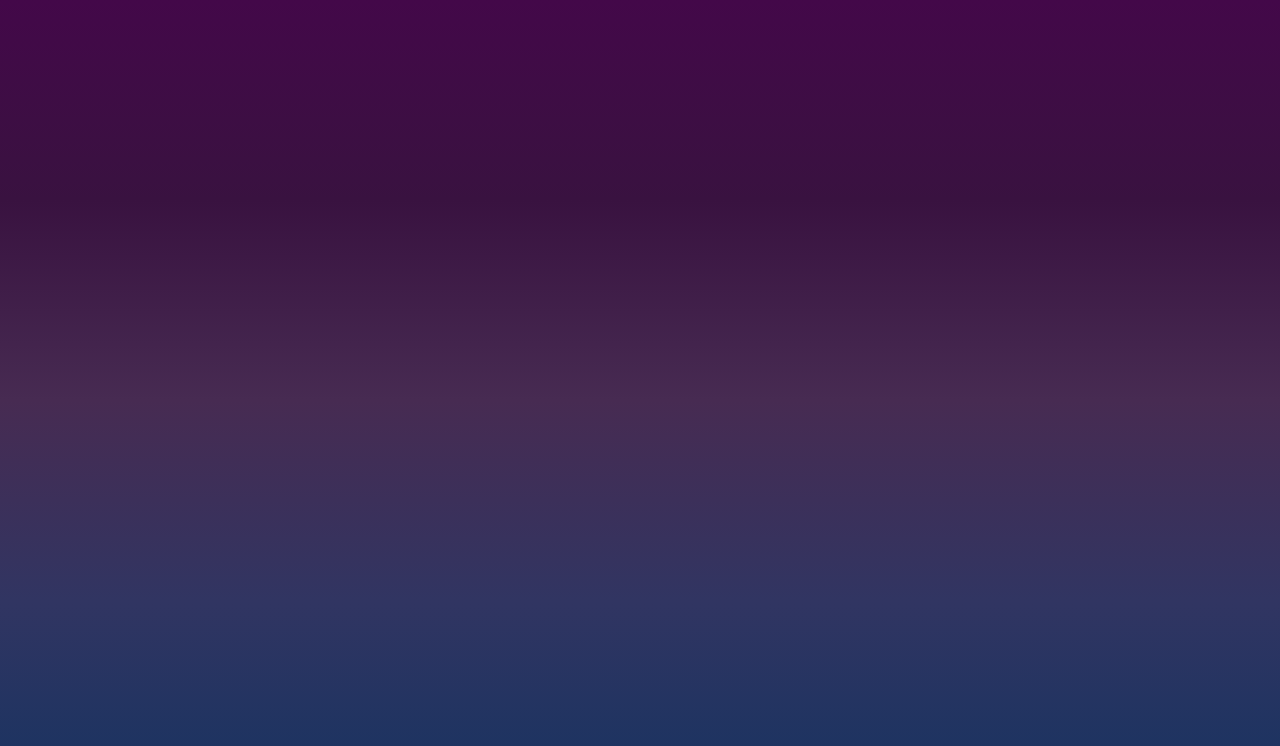
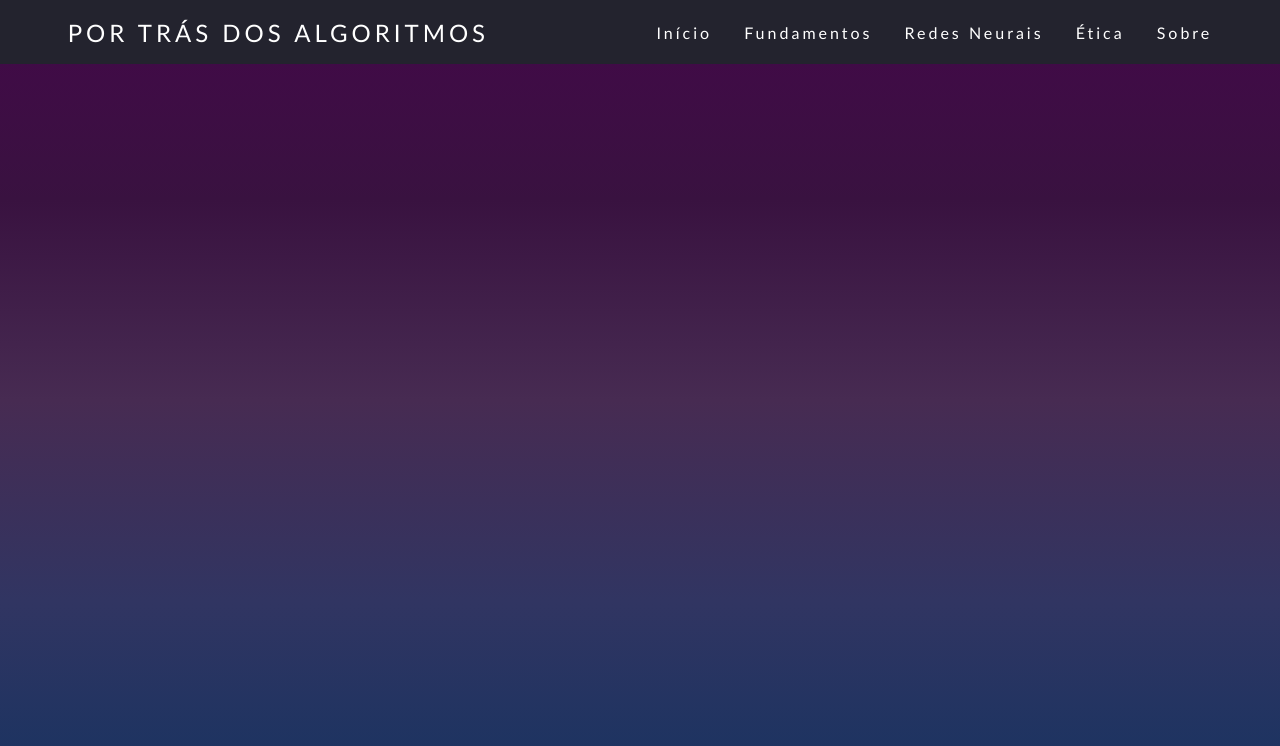
Before and after one commit to OFelipeSilvaTI/IA-Site, a plain HTML site: page pages/etica.html in a window 1280 px wide. Drawn offline with Linux system fonts and the light colour scheme.

Commit message:
Menu de navegação em todas as pag

```diff
--- a/pages/etica.html
+++ b/pages/etica.html
@@ -7,6 +7,15 @@
     <link rel="stylesheet" href="/IA-Site/style.css">
 </head>
 <body>
-
+    <nav>
+            <a class="logo" href="/"> Por Trás dos Algoritmos </a>
+                <ul class="nav-list">
+                    <li><a href="index.html">Início</a></li>
+                    <li><a href="fundamentos.html">Fundamentos</a></li>
+                    <li><a href="redes-neurais.html">Redes Neurais</a></li>
+                    <li><a href="etica.html">Ética</a></li>
+                    <li><a href="sobre.html">Sobre</a></li>
+                </ul>
+        </nav>
 </body>
 </html>
```
Also changed, not shown: pages/fundamentos.html (+10 -1 lines), pages/redes-neurais.html (+10 -1 lines), pages/sobre.html (+10 -1 lines).
